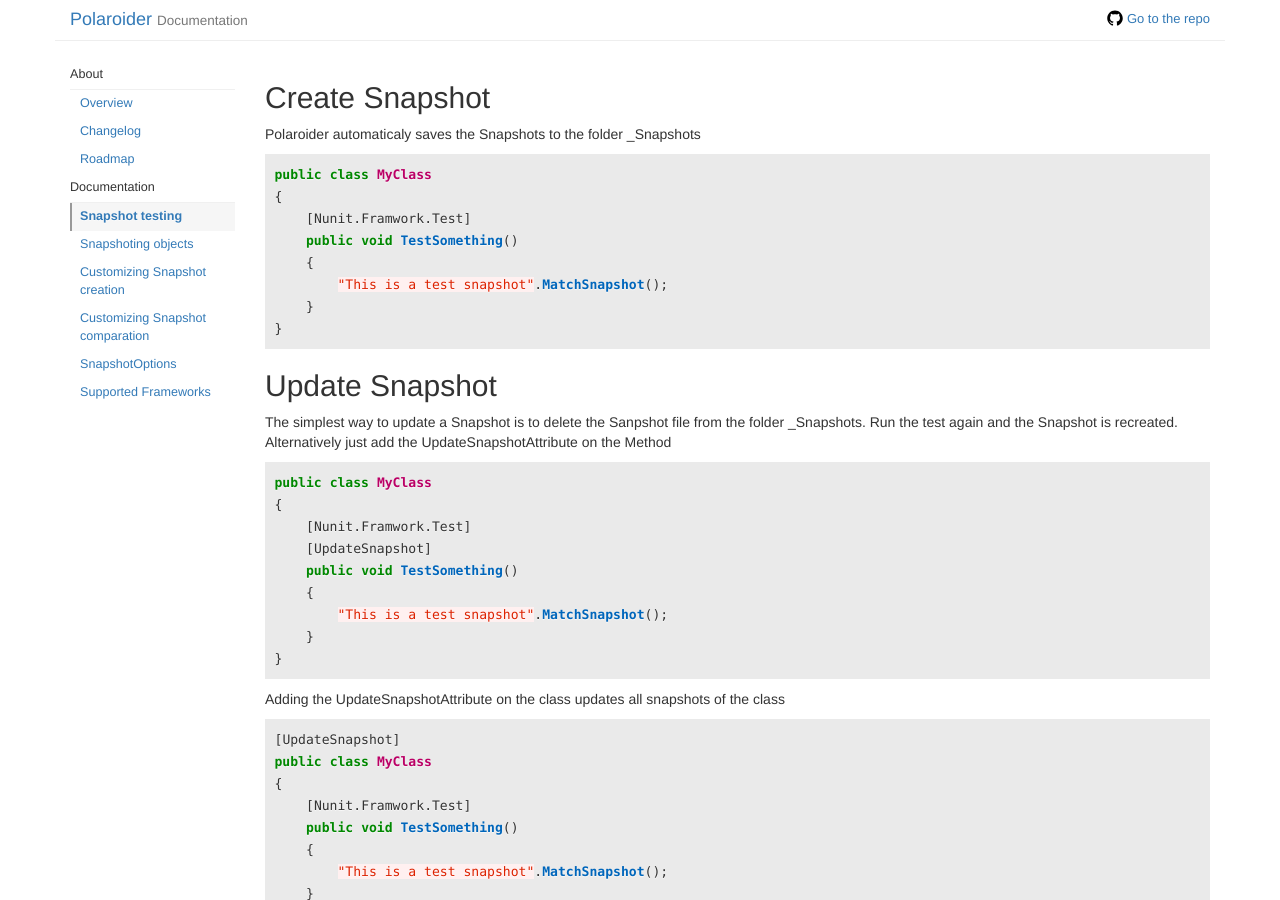
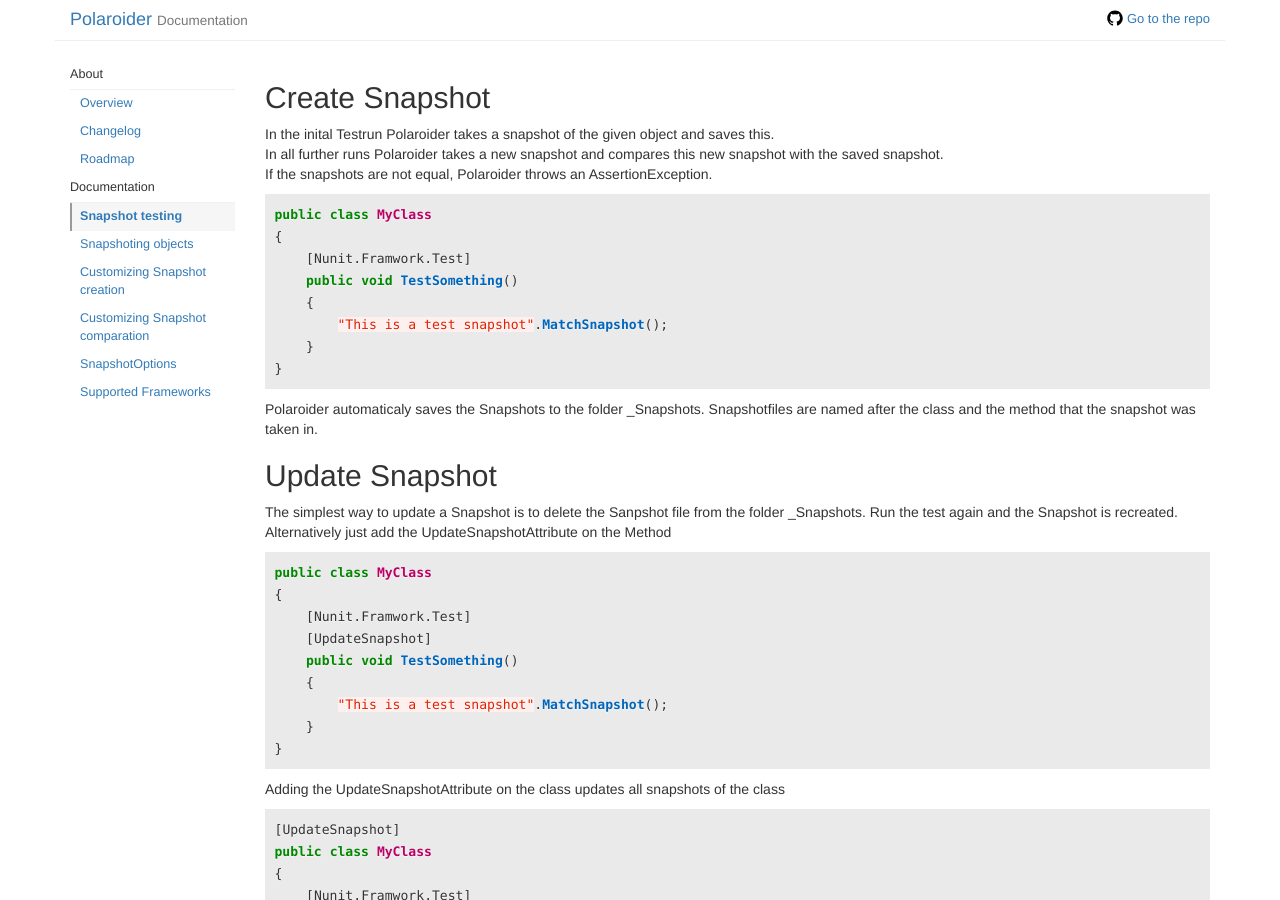
Before and after one commit to WickedFlame/Polaroider, a Jekyll site: the page built from docs/api.md, in a window 1280 px wide and 900 px high. Built offline with Jekyll 4.4.1, drawn with Linux system fonts in a browser that asks for light colours.

Commit message:
Updated desctription

````diff
--- a/docs/api.md
+++ b/docs/api.md
@@ -4,7 +4,10 @@ layout: "default"
 nav_order: 2
 ---
 ## Create Snapshot
-Polaroider automaticaly saves the Snapshots to the folder _Snapshots
+In the inital Testrun Polaroider takes a snapshot of the given object and saves this.
+In all further runs Polaroider takes a new snapshot and compares this new snapshot with the saved snapshot.
+If the snapshots are not equal, Polaroider throws an AssertionException.
+
 ```csharp
 public class MyClass
 {
@@ -15,6 +18,7 @@ public class MyClass
     }
 }
 ```
+Polaroider automaticaly saves the Snapshots to the folder _Snapshots. Snapshotfiles are named after the class and the method that the snapshot was taken in.
 
 ## Update Snapshot
 The simplest way to update a Snapshot is to delete the Sanpshot file from the folder _Snapshots. Run the test again and the Snapshot is recreated.
````
